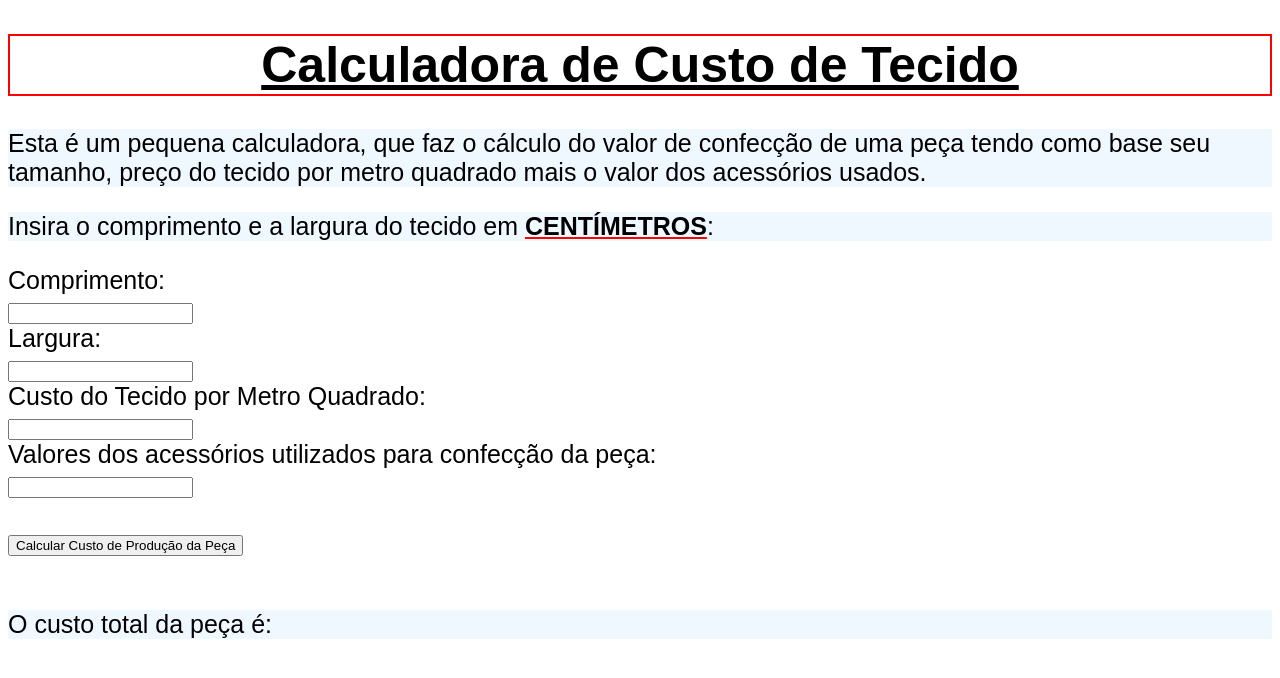
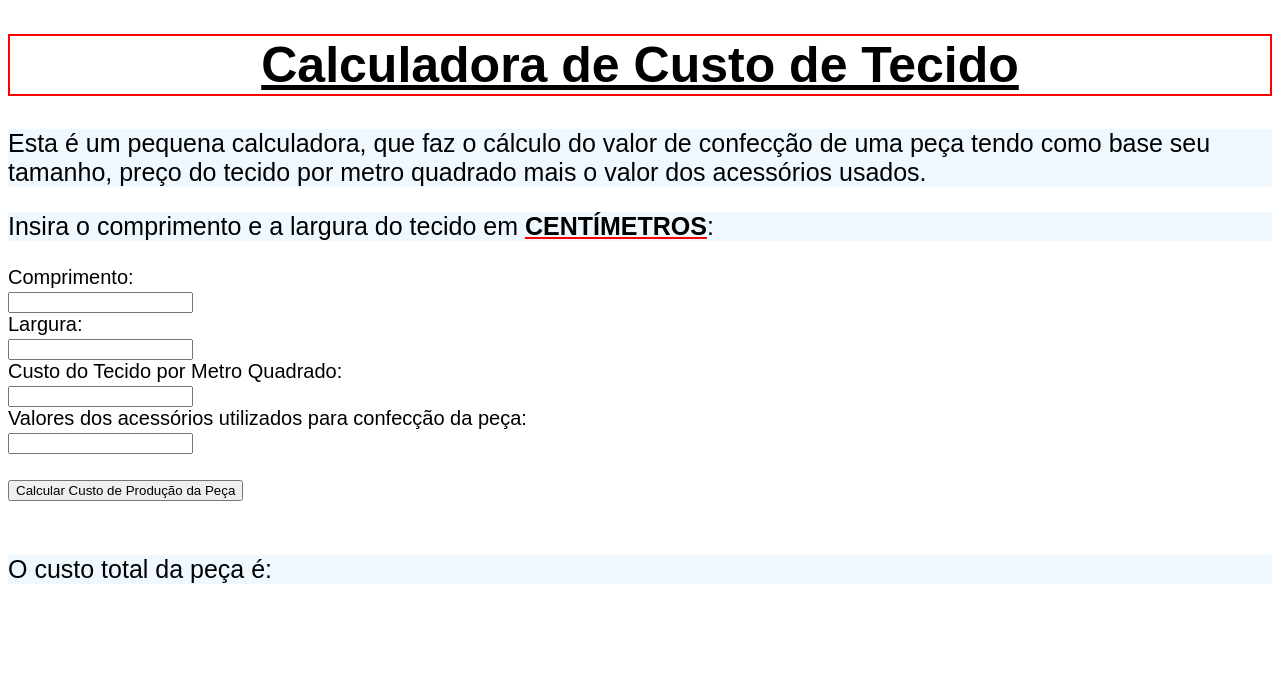
Before and after one commit to PMagoga/site-calculadora-custo-tecido, a Flask app: page / in a window 1280 px wide. Shown: the top 678 px of the page. Run offline with Flask 2, Linux system fonts and the light colour scheme.

```diff
--- a/templates/primeira.html
+++ b/templates/primeira.html
@@ -18,6 +18,9 @@
     #reforco{
       text-decoration-line: underline;
       text-decoration-color: red;
+    }
+    #form{
+      font-size:20px;
     }
   </style>
   <title>Calculadora de Custo de Tecido</title>
```
